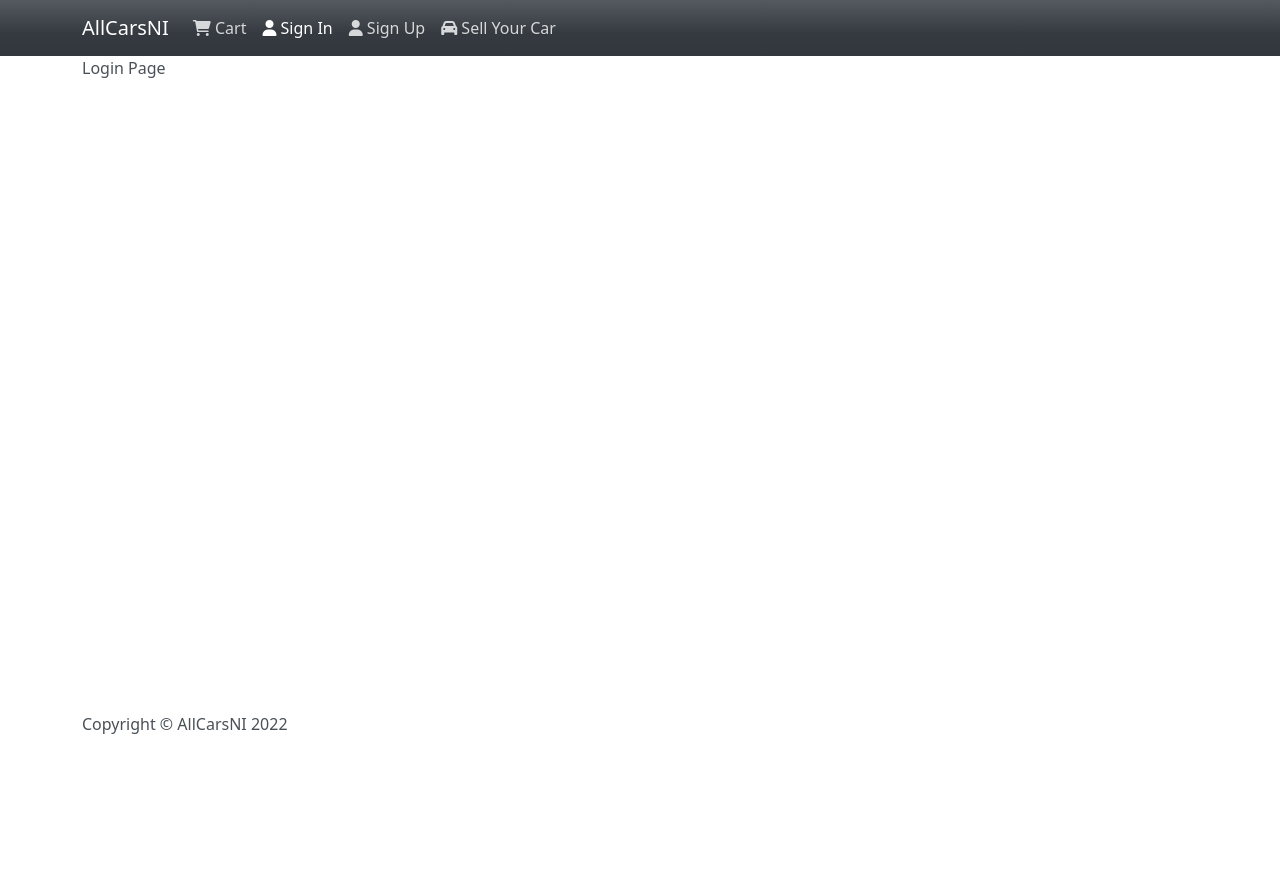
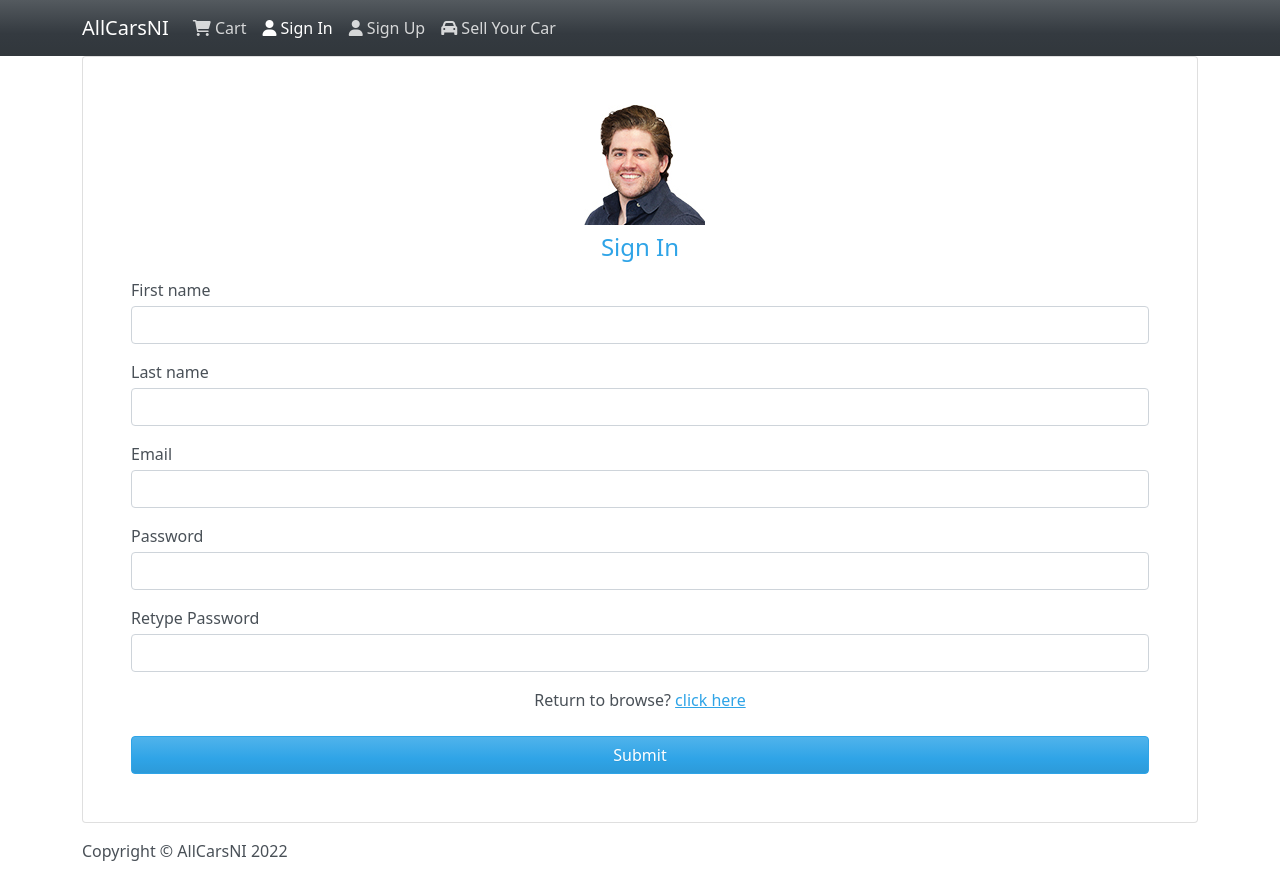
Before and after one commit to gdonnelly90/allcarsni, a React (Create React App) app in the folder client/: page /login in a window 1280 px wide. Before the commit the page ends 800 px from the top, so only its background shows below. Built offline with nearby package versions, Linux system fonts and the light colour scheme.

Commit message:
Login Updates

```diff
--- a/client/src/pages/Login.js
+++ b/client/src/pages/Login.js
@@ -1,7 +1,128 @@
-import React from 'react';
+import React, { useState, useContext } from 'react';
+import { Navigate, Link } from 'react-router-dom';
+import { Formik, Form } from 'formik';
+import * as Yup from 'yup';
+import { Button } from 'react-bootstrap';
+import { FormSuccess } from '../components/formComponents/FormSuccess';
+import { ErrorAlert } from '../components/formComponents/ErrorAlert';
+import { FormInput } from '../components/formComponents/FormInput';
+import { Label } from '../components/formComponents/Label';
+import { toast } from 'react-toastify';
+
+const RegisterSchema = Yup.object().shape({
+  name: Yup.string().required('Name is required'),
+  email: Yup.string()
+    .email('Invaild email address')
+    .required('Email is required'),
+  password: Yup.string().required('Password is required'),
+  confirmPassword: Yup.string().oneOf(
+    [Yup.ref('password'), null],
+    'Passwords do not match'
+  ),
+});
 
 const Login = () => {
-  return <div>Login Page</div>;
+  return (
+    <Formik
+      initialValues={{
+        name: '',
+        email: '',
+        password: '',
+        confirmPassword: '',
+      }}
+    >
+      {() => (
+        <div className='form-login-wrapper'>
+          <Form className='mt-8 form-login card p-5'>
+            <div className='form-login text-center mb-2'>
+              <img
+                src={require('../assets/img/profilePic.jpg')}
+                alt='Top 500 lgo'
+              />
+            </div>
+            <div className='d flex justify-content-center text-center mb-2'>
+              <h4>Sign In</h4>
+            </div>
+            <div className='w-full'>
+              {/* {signUpSuccess && <FormSuccess text={signUpSuccess} />}
+              {signUpError && <ErrorAlert text={signUpError} />} */}
+            </div>
+            <div>
+              <div className='mb-3'>
+                <div className='mb-1'>
+                  <Label text='First name' />
+                </div>
+                <FormInput
+                  fieldType='input'
+                  ariaLabel='firstName'
+                  name='firstName'
+                  type='text'
+                  placeholder=''
+                />
+              </div>
+              <div className='mb-3'>
+                <div className='mb-1'>
+                  <Label text='Last name' />
+                </div>
+                <FormInput
+                  fieldType='input'
+                  ariaLabel='LastName'
+                  name='lastName'
+                  type='text'
+                  placeholder=''
+                />
+              </div>
+              <div className='mb-3'>
+                <div className='mb-1'>
+                  <Label text='Email' />
+                </div>
+                <FormInput
+                  fieldType='input'
+                  ariaLabel='Email'
+                  name='email'
+                  type='text'
+                  placeholder=''
+                />
+              </div>
+              <div className='mb-3'>
+                <div className='mb-1'>
+                  <Label text='Password' />
+                </div>
+                <FormInput
+                  fieldType='input'
+                  ariaLabel='Password'
+                  name='password'
+                  type='password'
+                  placeholder=''
+                />
+              </div>
+              <div className='mb-3'>
+                <div className='mb-1'>
+                  <Label text='Retype Password' />
+                </div>
+                <FormInput
+                  fieldType='input'
+                  ariaLabel='ConfirmPassword'
+                  name='confirmPassword'
+                  type='password'
+                  placeholder=''
+                />
+              </div>
+            </div>
+
+            <div className='mb-4 text-center'>
+              Return to browse? <Link to={'/'}>click here</Link>
+            </div>
+            <div className='d-grid gap-2'>
+              <Button variant='primary' type='submit'>
+                Submit
+              </Button>
+            </div>
+          </Form>
+        </div>
+      )}
+    </Formik>
+  );
 };
 
 export default Login;
```
